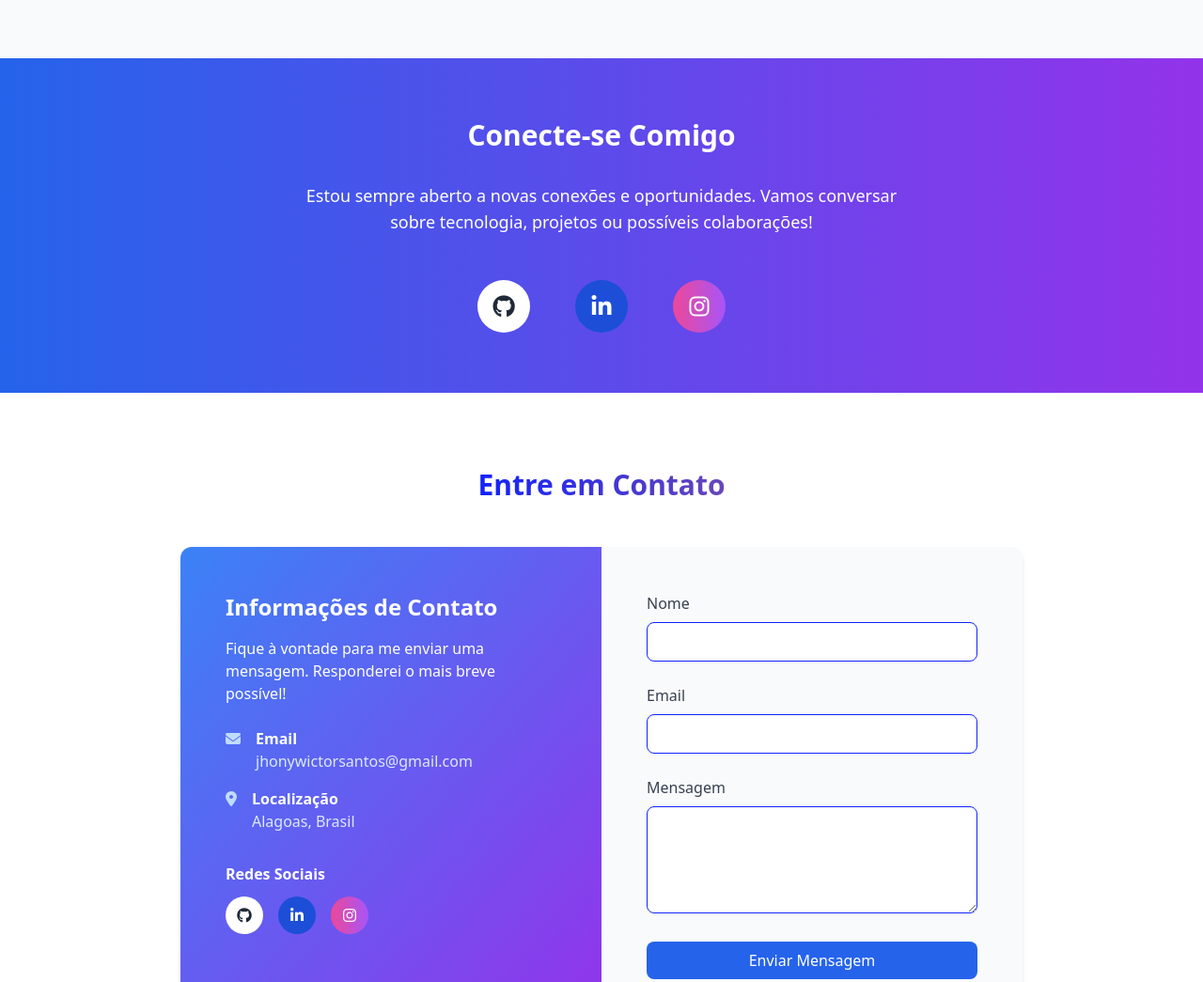
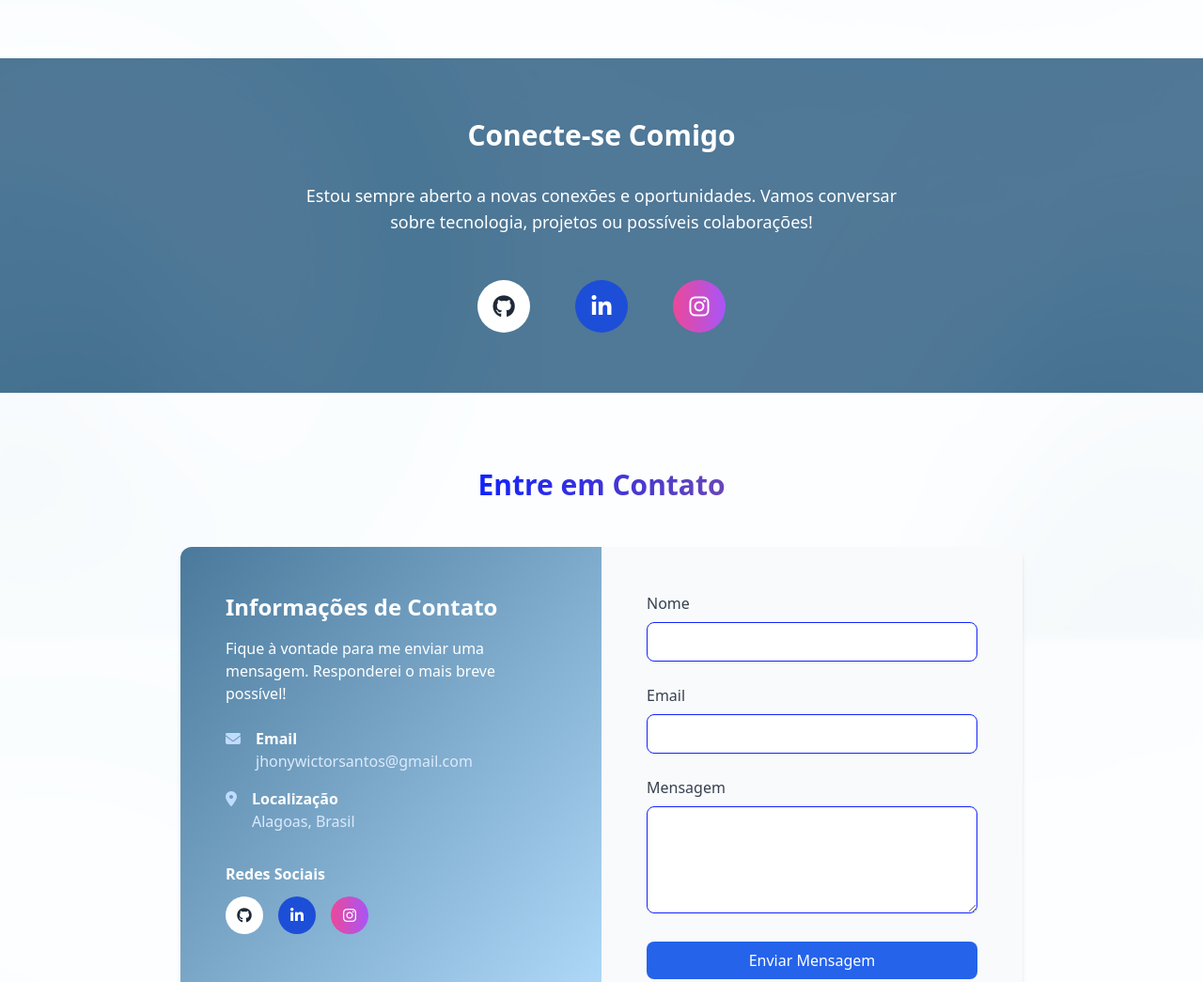
Before and after one commit to jhonywsantos/Html-CSS, a plain HTML site: page Landing Page/jhonywictor.html in a window 1280 px wide. Shown: the part 1720-2765 px from the top of the page at 94% size. Drawn offline with nearby package versions, Linux system fonts and the light colour scheme.

Commit message:
Update jhonywictor.html

```diff
--- a/Landing Page/jhonywictor.html
+++ b/Landing Page/jhonywictor.html
@@ -57,9 +57,36 @@
             outline: none;
             box-shadow: 0 0 0 2px rgba(17, 34, 251, 0.5);
         }
+
+        /* Background image styling */
+        body {
+            background-image: url('https://raw.githubusercontent.com/jhonywsantos/Html-CSS/main/Landing%20Page/Imagens/tela%20de%20fundo.png');
+            background-size: cover;
+            background-position: center;
+            background-attachment: fixed;
+            background-repeat: no-repeat;
+        }
+
+        /* Add a semi-transparent overlay to improve readability */
+        body::before {
+            content: '';
+            position: fixed;
+            top: 0;
+            left: 0;
+            right: 0;
+            bottom: 0;
+            background-color: rgba(255, 255, 255, 0.85);
+            z-index: -1;
+        }
+
+        /* Sections with white background */
+        section.bg-white, section.bg-gray-50 {
+            background-color: rgba(255, 255, 255, 0.9) !important;
+            backdrop-filter: blur(5px);
+        }
     </style>
 </head>
-<body class="bg-gray-50 font-sans antialiased">
+<body class="font-sans antialiased">
     <!-- Header/Navigation -->
     <header class="bg-white shadow-sm sticky top-0 z-50">
         <div class="container mx-auto px-6 py-4">
@@ -222,8 +249,15 @@
     </section>
 
     <!-- Social Proof Section -->
-    <section class="py-16 bg-gradient-to-r from-blue-600 to-purple-600 text-white">
-        <div class="container mx-auto px-6 text-center">
+    <!-- Social Proof Section -->
+    <section class="py-16 text-white relative">
+        <div class="absolute inset-0 overflow-hidden">
+            <img src="https://raw.githubusercontent.com/jhonywsantos/Html-CSS/main/Landing%20Page/Imagens/tela%20de%20fundo.png"
+                 alt="Background"
+                 class="w-full h-full object-cover">
+            <div class="absolute inset-0 bg-[#2b5b7d] opacity-80"></div>
+        </div>
+        <div class="container mx-auto px-6 text-center relative z-10">
             <h2 class="text-2xl md:text-3xl font-bold mb-8">Conecte-se Comigo</h2>
             <p class="max-w-2xl mx-auto mb-12 text-lg">
                 Estou sempre aberto a novas conexões e oportunidades. Vamos conversar sobre tecnologia, projetos ou possíveis colaborações!
@@ -250,7 +284,7 @@
             </h2>
             <div class="max-w-4xl mx-auto bg-gray-50 rounded-xl shadow-md overflow-hidden">
                 <div class="md:flex">
-                    <div class="md:w-1/2 bg-gradient-to-br from-blue-500 to-purple-600 text-white p-8 md:p-12">
+                    <div class="md:w-1/2 bg-gradient-to-br from-[#4a799b] to-[#b2dcfc] text-white p-8 md:p-12">
                         <h3 class="text-2xl font-bold mb-4">Informações de Contato</h3>
                         <p class="mb-6">Fique à vontade para me enviar uma mensagem. Responderei o mais breve possível!</p>
 
```
